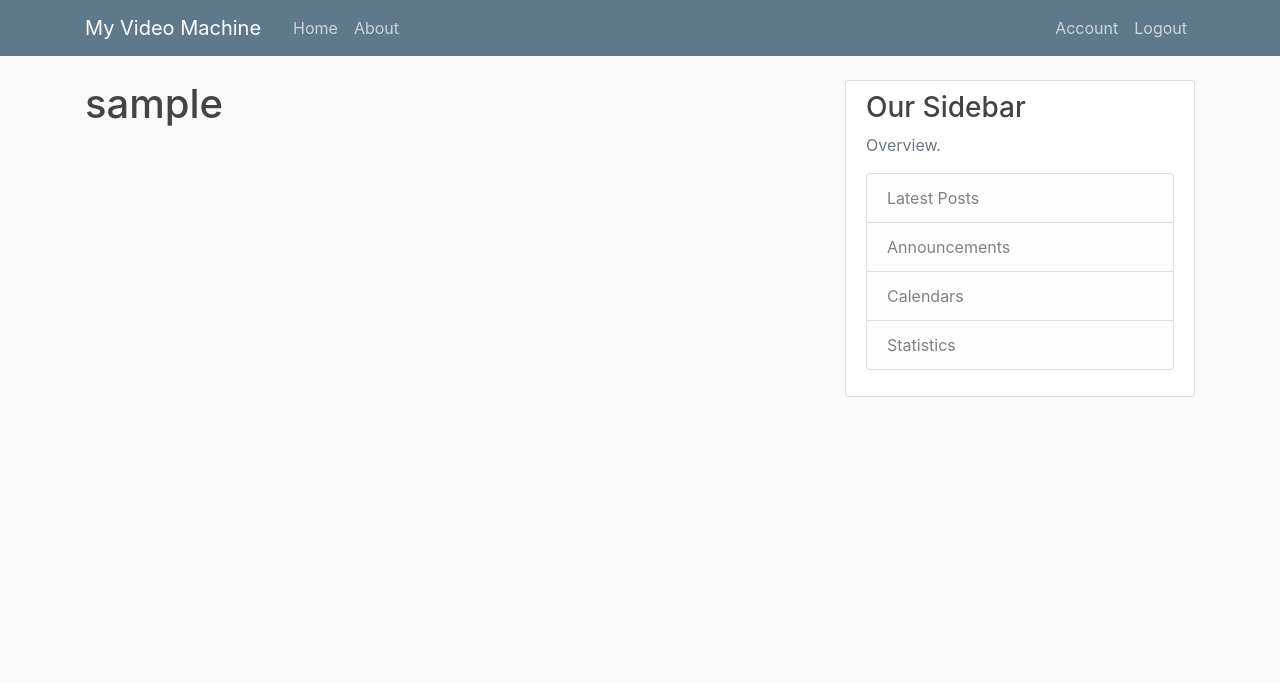
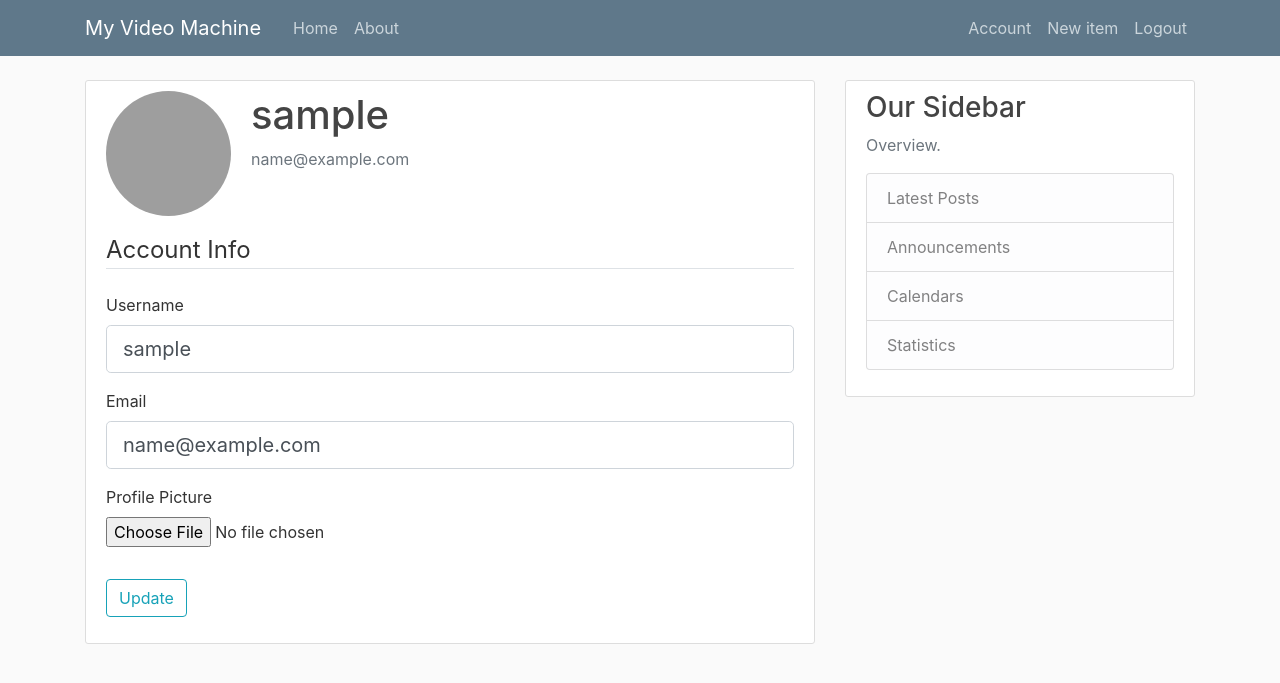
Before and after one commit to aschroff/myImageAnalyzer, a Flask app: page /account in a window 1280 px wide. Shown: the top 683 px of the page. Run offline with Flask 2, Linux system fonts and the light colour scheme; the visitor is signed in with stand-in values (Sample User, id 1); data comes from the database, SQL or seed files in the repository; some libraries are stand-ins or nearby versions; grey boxes are pictures that could not be loaded.

Commit message:
post works

```diff
--- a/mvm/dbconfig.py
+++ b/mvm/dbconfig.py
@@ -5,5 +5,5 @@ Created on Tue Jul 16 21:16:17 2019
 @author: Andi
 """
 
-#databaseURI = 'mysql://root:Welcome1@localhost/mvm'
-databaseURI = 'mysql://dbadmin:Welcome1@aa1kym9msmvb862.cu76mq9u5srd.eu-central-1.rds.amazonaws.com/mvm'
+databaseURI = 'mysql://root:Welcome1@localhost/mvm'
+#databaseURI = 'mysql://dbadmin:Welcome1@aa1kym9msmvb862.cu76mq9u5srd.eu-central-1.rds.amazonaws.com/mvm'
--- a/mvm/forms.py
+++ b/mvm/forms.py
@@ -1,7 +1,9 @@
 from flask_wtf import FlaskForm
+from flask_wtf.file import FileField, FileAllowed
+from flask_login import current_user
 from wtforms import StringField, PasswordField, SubmitField, BooleanField
 from wtforms.validators import DataRequired, Length, Email, EqualTo, ValidationError
-from mvm.models import User
+from mvm.models import User, Item
 
 
 class RegistrationForm(FlaskForm):
@@ -31,3 +33,28 @@ class LoginForm(FlaskForm):
     password = PasswordField('Password', validators=[DataRequired()])
     remember = BooleanField('Remember Me')
     submit = SubmitField('Login')
+
+class UpdateAccountForm(FlaskForm):
+    username = StringField('Username',
+                           validators=[DataRequired(), Length(min=2, max=20)])
+    email = StringField('Email',
+                        validators=[DataRequired(), Email()])
+    picture = FileField('Profile Picture', validators=[FileAllowed(['jpg', 'png'])])
+    submit = SubmitField('Update')
+
+    def validate_username(self, username):
+        if username.data != current_user.username:
+            user = User.query.filter_by(username=username.data).first()
+            if user:
+                raise ValidationError('That username is taken. Please choose a different one.')
+
+    def validate_email(self, email):
+        if email.data != current_user.email:
+            user = User.query.filter_by(email=email.data).first()
+            if user:
+                raise ValidationError('That email is taken. Please choose a different one.')
+
+class CreateItemForm(FlaskForm):
+    item = FileField('Profile Picture', validators=[DataRequired(), FileAllowed(['jpg', 'png'])])
+    itemname = StringField('Name for item', validators=[DataRequired(), Length(min=1, max=20)])
+    submit = SubmitField('Upload')
--- a/mvm/models.py
+++ b/mvm/models.py
@@ -12,18 +12,19 @@ class User(db.Model, UserMixin):
     email = db.Column(db.String(120), unique=True, nullable=False)
     image_file = db.Column(db.String(20), nullable=False, default='default.jpg')
     password = db.Column(db.String(60), nullable=False)
-    posts = db.relationship('Post', backref='author', lazy=True)
+    items = db.relationship('Item', backref='owner', lazy=True)
 
     def __repr__(self):
         return f"User('{self.username}', '{self.email}', '{self.image_file}')"
 
 
-class Post(db.Model):
+class Item(db.Model):
     id = db.Column(db.Integer, primary_key=True)
-    title = db.Column(db.String(100), nullable=False)
+    item_file = db.Column(db.String(20), nullable=False, default='default.jpg')
+    itemname = db.Column(db.String(100), nullable=False)
+    thumbnail = db.Column(db.String(20), nullable=False, default='default.jpg')
     date_posted = db.Column(db.DateTime, nullable=False, default=datetime.utcnow)
-    description = db.Column(db.Text, nullable=False)
-    owner = db.Column(db.Integer, db.ForeignKey('user.id'), nullable=False)
+    user_id = db.Column(db.Integer, db.ForeignKey('user.id'), nullable=False)
 
     def __repr__(self):
-        return f"Post('{self.title}', '{self.date_posted}')"
+        return f"Item('{self.item_file}','{self.itemname}', '{self.thumbnail}','{self.date_posted}')"
--- a/mvm/routes.py
+++ b/mvm/routes.py
@@ -1,33 +1,37 @@
-
+import os
+import secrets
+from PIL import Image
 from flask import render_template, url_for, flash, redirect, request
 from flask_login import login_user, current_user, logout_user, login_required
 from mvm import application, db, bcrypt
-from mvm.forms import RegistrationForm, LoginForm
-from mvm.models import User, Post
+from mvm.forms import RegistrationForm, LoginForm, UpdateAccountForm, CreateItemForm
+from mvm.models import User, Item
 
 
 
 posts = [
     {
-        'author': 'Corey Schafer',
-        'title': 'Blog Post 1',
-        'content': 'First post content',
-        'date_posted': 'April 20, 2018'
+        'owner': 'AndiSchroff',
+        'title': 'video1.mpg',
+        'description': 'test video',
+        'date_posted': 'July 13, 2019'
     },
     {
-        'author': 'Jane Doe',
-        'title': 'Blog Post 2',
-        'content': 'Second post content',
-        'date_posted': 'April 21, 2018'
+        'owner': 'AndiSchroff',
+        'title': 'video2.mpg',
+        'description': 'test video 2',
+        'date_posted': 'July 14, 2019'
     }
 ]
+
 
 
 
 @application.route("/")
 @application.route("/home")
 def home():
-    return render_template('home.html', posts=posts)
+    items = Item.query.all()
+    return render_template('home.html', items=items)
 
 
 @application.route("/about")
@@ -73,7 +77,69 @@ def logout():
     logout_user()
     return redirect(url_for('home'))
 
-@application.route("/account")
+def save_picture(form_picture):
+    random_hex=secrets.token_hex(8)
+    _, f_ext = os.path.splitext(form_picture.filename)
+    picturefilename = random_hex + f_ext
+    picturepath = os.path.join(application.root_path, 'static/images/profile_pics', picturefilename)
+    outputsize = (125, 125)
+    i = Image.open(form_picture)
+    i.thumbnail(outputsize)
+    i.save(picturepath)
+    return picturefilename
+
+@application.route("/account", methods=['GET', 'POST'])
 @login_required
 def account():
-    return render_template('account.html', title='Account')
+    form = UpdateAccountForm()
+    if form.validate_on_submit():
+        if form.picture.data:
+           picturefile = save_picture(form.picture.data)
+           current_user.image_file = picturefile
+        current_user.username = form.username.data
+        current_user.email = form.email.data
+        db.session.commit()
+        flash('Your account has been updated!', 'success')
+        return redirect(url_for('account'))
+    elif request.method == 'GET':
+        form.username.data = current_user.username
+        form.email.data = current_user.email
+    imagefile = url_for('static', filename='images/profile_pics/' + current_user.image_file)
+    return render_template('account.html', title='Account', imagefile=imagefile, form=form)
+
+def save_thumbnail(form_picture):
+    random_hex=secrets.token_hex(8)
+    _, f_ext = os.path.splitext(form_picture.filename)
+    picturefilename = random_hex + f_ext
+    picturepath = os.path.join(application.root_path, 'static/images/thumbnails', picturefilename)
+    outputsize = (125, 125)
+    i = Image.open(form_picture)
+    i.thumbnail(outputsize)
+    i.save(picturepath)
+    return picturefilename
+
+def save_item(form_picture):
+    random_hex=secrets.token_hex(8)
+    _, f_ext = os.path.splitext(form_picture.filename)
+    picturefilename = random_hex + f_ext
+    picturepath = os.path.join(application.root_path, 'static/images/items', picturefilename)
+    i = Image.open(form_picture)
+    i.save(picturepath)
+    return picturefilename
+
+
+@application.route("/item/new", methods=['GET', 'POST'])
+@login_required
+def item():
+    form = CreateItemForm()
+    if form.validate_on_submit():
+        if form.item.data:
+           itemfile = save_item(form.item.data)
+           thumbnailfile = save_thumbnail(form.item.data)
+           print (itemfile, form.itemname.data, thumbnailfile, current_user)
+           item = Item(item_file = itemfile, itemname = form.itemname.data, thumbnail = thumbnailfile, owner = current_user)
+           db.session.add(item)
+           db.session.commit()
+           flash('Your new item has been created', 'success')
+           return redirect(url_for('home'))
+    return render_template('create_item.html', title='New Item', form=form)
--- a/mvm/templates/account.html
+++ b/mvm/templates/account.html
@@ -1,4 +1,57 @@
 {% extends "layout.html" %}
 {% block content %}
-    <h1>{{ current_user.username }}</h1>
+    <div class="content-section">
+      <div class="media">
+        <img class="rounded-circle account-img" src="{{ imagefile }}">
+        <div class="media-body">
+          <h2 class="account-heading">{{ current_user.username }}</h2>
+          <p class="text-secondary">{{ current_user.email }}</p>
+        </div>
+      </div>
+        <form method="POST" action="" enctype="multipart/form-data">
+            {{ form.hidden_tag() }}
+            <fieldset class="form-group">
+                <legend class="border-bottom mb-4">Account Info</legend>
+                <div class="form-group">
+                    {{ form.username.label(class="form-control-label") }}
+
+                    {% if form.username.errors %}
+                        {{ form.username(class="form-control form-control-lg is-invalid") }}
+                        <div class="invalid-feedback">
+                            {% for error in form.username.errors %}
+                                <span>{{ error }}</span>
+                            {% endfor %}
+                        </div>
+                    {% else %}
+                        {{ form.username(class="form-control form-control-lg") }}
+                    {% endif %}
+                </div>
+                <div class="form-group">
+                    {{ form.email.label(class="form-control-label") }}
+                    {% if form.email.errors %}
+                        {{ form.email(class="form-control form-control-lg is-invalid") }}
+                        <div class="invalid-feedback">
+                            {% for error in form.email.errors %}
+                                <span>{{ error }}</span>
+                            {% endfor %}
+                        </div>
+                    {% else %}
+                        {{ form.email(class="form-control form-control-lg") }}
+                    {% endif %}
+                </div>
+                <div class="form-group">
+                    {{ form.picture.label() }}
+                    {{ form.picture(class="form-control-file") }}
+                    {% if form.picture.errors %}
+                        {% for error in form.picture.errors %}
+                            <span class="text-danger">{{ error }}</span></br>
+                        {% endfor %}
+                    {% endif %}
+                </div>
+            </fieldset>
+            <div class="form-group">
+                {{ form.submit(class="btn btn-outline-info") }}
+            </div>
+        </form>
+    </div>
 {% endblock content %}
--- a/mvm/templates/layout.html
+++ b/mvm/templates/layout.html
@@ -33,6 +33,7 @@
             <div class="navbar-nav">
             {% if current_user.is_authenticated %}
               <a class="nav-item nav-link" href="{{ url_for('account') }}">Account</a>
+              <a class="nav-item nav-link" href="{{ url_for('item') }}">New item</a>
               <a class="nav-item nav-link" href="{{ url_for('logout') }}">Logout</a>
             {% else %}
               <a class="nav-item nav-link" href="{{ url_for('login') }}">Login</a>
```
Also changed, not shown: mvm/static/main.css (added, +80 -0 lines), mvm/templates/create_item.html (added, +36 -0 lines), mvm/templates/home.html (+5 -5 lines).
